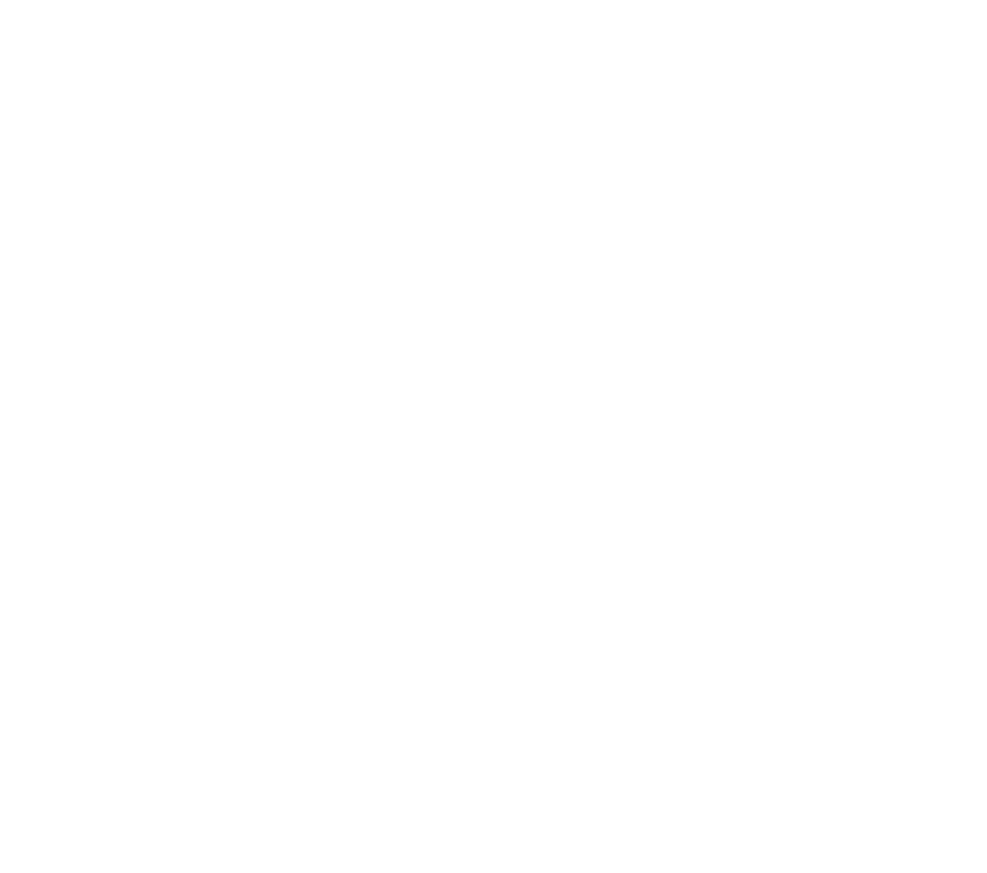
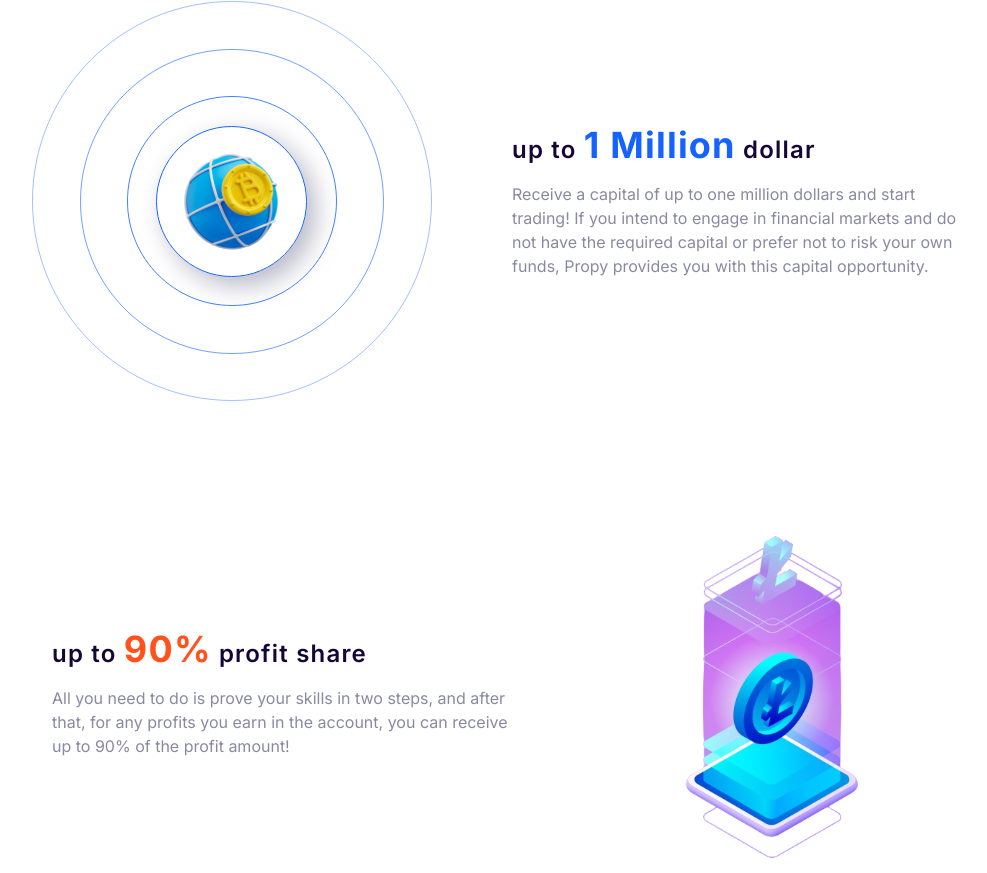
Before and after one commit to OrbyxTech/trade-masters, a Next.js app: page / in a window 1280 px wide. Shown: the part 1239-2112 px from the top of the page, without its empty margins (139-1126 px from the left). Before the commit the page ends 1128 px from the top, so only its background shows below. Built offline with nearby package versions, Linux system fonts and the light colour scheme.

Commit message:
main section files are converted to components and profit share component added

```diff
--- /dev/null
+++ b/src/app/(site)/components/Features.tsx
@@ -0,0 +1,47 @@
+import FeaturesItem from "./FeaturesItem";
+
+export default function Features() {
+  return (
+    <>
+      <div className="flex flex-col justify-center items-center gap-4 font-semibold">
+        <div className="flex gap-2 bg-[#F7F1FF] rounded-3xl p-2 px-4">
+          <img src="/images/mainIcons/eyeIcon.svg" alt="eyeIcon" />
+          <span className="text-[#FF521D]">Why ProPiy.</span>
+        </div>
+
+        <h2 className="text-[#160637] text-2xl">
+          why you should choose <span className="text-[#FF521D]">P</span>ro
+          <span className="text-[#FF521D]">P</span>iy. ?{" "}
+        </h2>
+
+        <span className="text-[#8989A2] font-normal">
+          if you are a new trader, we are more than happy to help you in your
+          journey
+        </span>
+
+        <div className="flex justify-center items-center gap-6">
+          <FeaturesItem
+            icon="/images/mainIcons/chart.svg"
+            title="Trusted in community"
+            desc="more than 15000 Challneges"
+          />
+          <FeaturesItem
+            icon="/images/mainIcons/timeline.svg"
+            title="Free Trial"
+            desc="Create a 5 days free trial challenge"
+          />
+          <FeaturesItem
+            icon="/images/mainIcons/shapes.svg"
+            title="Analyse your Challenge (Real-Time)"
+            desc="All Details in Real-Time"
+          />
+          <FeaturesItem
+            icon="/images/mainIcons/care.svg"
+            title="Profit Withdrawal"
+            desc="After the required period of time has passed from the account, you can submit a withdrawal request. Withdrawal requests and new account creation will be completed quickly."
+          />
+        </div>
+      </div>
+    </>
+  );
+}
--- a/src/app/(site)/components/Main.tsx
+++ b/src/app/(site)/components/Main.tsx
@@ -1,47 +1,13 @@
-import FeaturesItem from "./FeaturesItem";
+import Features from "./Features";
+import ProfitShare from "./ProfitShare";
+import UpTo1Million from "./UpTo1Million";
 
 export default function Main() {
   return (
     <div className="mt-10">
-      <div className="flex flex-col justify-center items-center gap-4 font-semibold">
-        <div className="flex gap-2 bg-[#F7F1FF] rounded-3xl p-2 px-4">
-          <img src="/images/mainIcons/eyeIcon.svg" alt="eyeIcon" />
-          <span className="text-[#FF521D]">Why ProPiy.</span>
-        </div>
-
-        <h2 className="text-[#160637] text-2xl">
-          why you should choose <span className="text-[#FF521D]">P</span>ro
-          <span className="text-[#FF521D]">P</span>iy. ?{" "}
-        </h2>
-
-        <span className="text-[#8989A2] font-normal">
-          if you are a new trader, we are more than happy to help you in your
-          journey
-        </span>
-
-        <div className="flex justify-center items-center gap-6">
-          <FeaturesItem
-            icon="/images/mainIcons/chart.svg"
-            title="Trusted in community"
-            desc="more than 15000 Challneges"
-          />
-          <FeaturesItem
-            icon="/images/mainIcons/timeline.svg"
-            title="Free Trial"
-            desc="Create a 5 days free trial challenge"
-          />
-          <FeaturesItem
-            icon="/images/mainIcons/shapes.svg"
-            title="Analyse your Challenge (Real-Time)"
-            desc="All Details in Real-Time"
-          />
-          <FeaturesItem
-            icon="/images/mainIcons/care.svg"
-            title="Profit Withdrawal"
-            desc="After the required period of time has passed from the account, you can submit a withdrawal request. Withdrawal requests and new account creation will be completed quickly."
-          />
-        </div>
-      </div>
+      <Features />
+      <UpTo1Million />
+      <ProfitShare />
     </div>
   );
 }
--- /dev/null
+++ b/src/app/(site)/components/ProfitShare.tsx
@@ -0,0 +1,21 @@
+export default function ProfitShare() {
+  return (
+    <>
+      <div className="flex justify-center items-center w-full gap-20 mt-28">
+        <div className="flex flex-col gap-4">
+          <h1 className="text-[#160637] text-2xl font-semibold tracking-wider">
+            up to <span className="text-[#FF521D] font-bold text-4xl">90%</span>{" "}
+            profit share
+          </h1>
+
+          <p className="text-[#8989A2] w-[458px]">
+            All you need to do is prove your skills in two steps, and after
+            that, for any profits you earn in the account, you can receive up to
+            90% of the profit amount!
+          </p>
+        </div>
+        <img src="/images/main/profitShare.svg" alt="radial" />
+      </div>
+    </>
+  );
+}
--- /dev/null
+++ b/src/app/(site)/components/UpTo1Million.tsx
@@ -0,0 +1,23 @@
+export default function UpTo1Million() {
+  return (
+    <>
+      <div className="flex justify-center items-center w-full gap-20 mt-28">
+        <img src="/images/main/radial.svg" alt="radial" />
+
+        <div className="flex flex-col gap-4">
+          <h1 className="text-[#160637] text-2xl font-semibold tracking-wider">
+            up to{" "}
+            <span className="text-[#1563FF] text-4xl font-bold">1 Million</span>{" "}
+            dollar
+          </h1>
+          <p className="text-[#8989A2] w-[458px]">
+            Receive a capital of up to one million dollars and start trading! If
+            you intend to engage in financial markets and do not have the
+            required capital or prefer not to risk your own funds, Propy
+            provides you with this capital opportunity.
+          </p>
+        </div>
+      </div>
+    </>
+  );
+}
```
Also changed, not shown: public/images/main/profitShare.svg (added), public/images/main/radial.svg (added).
